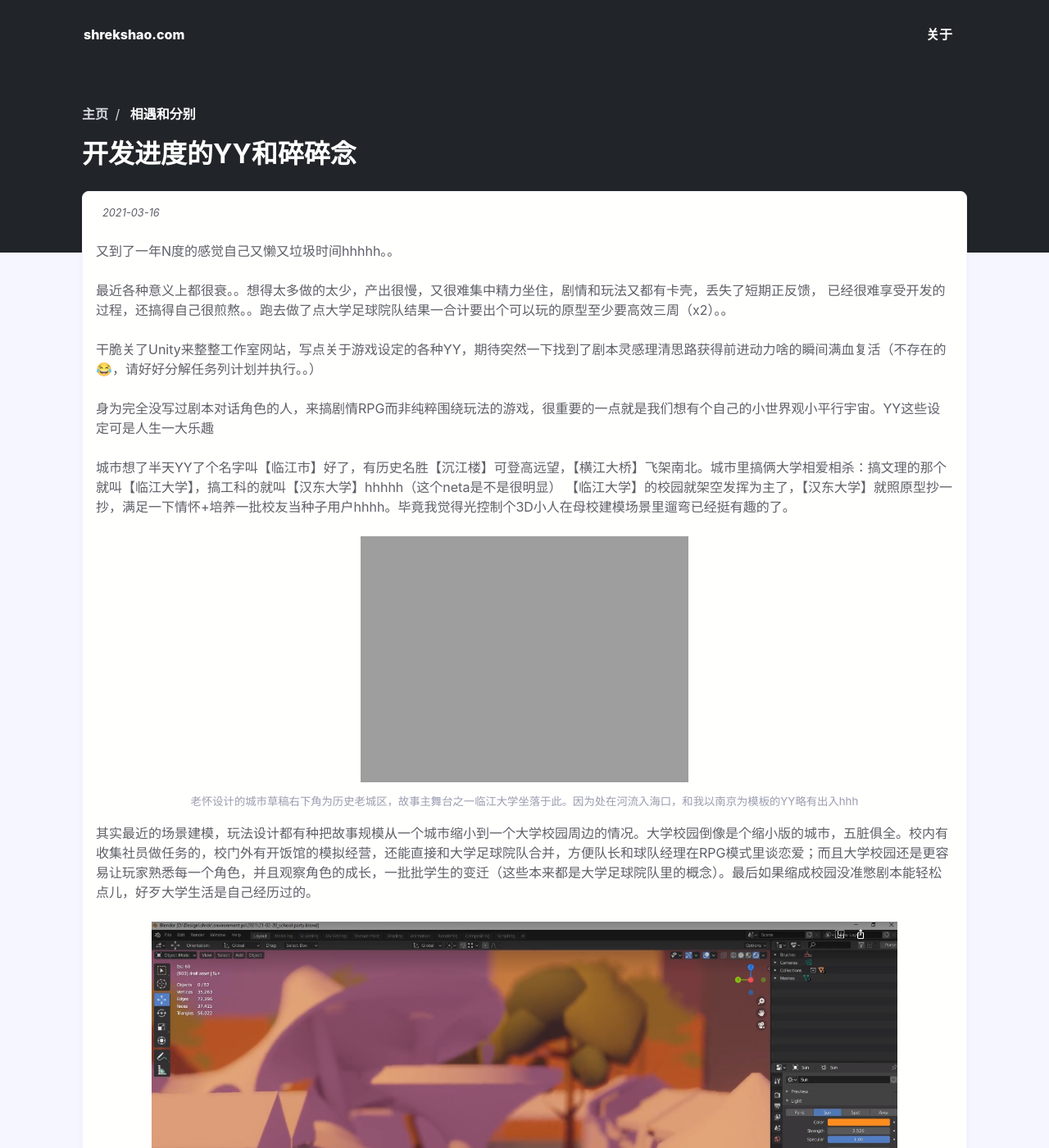
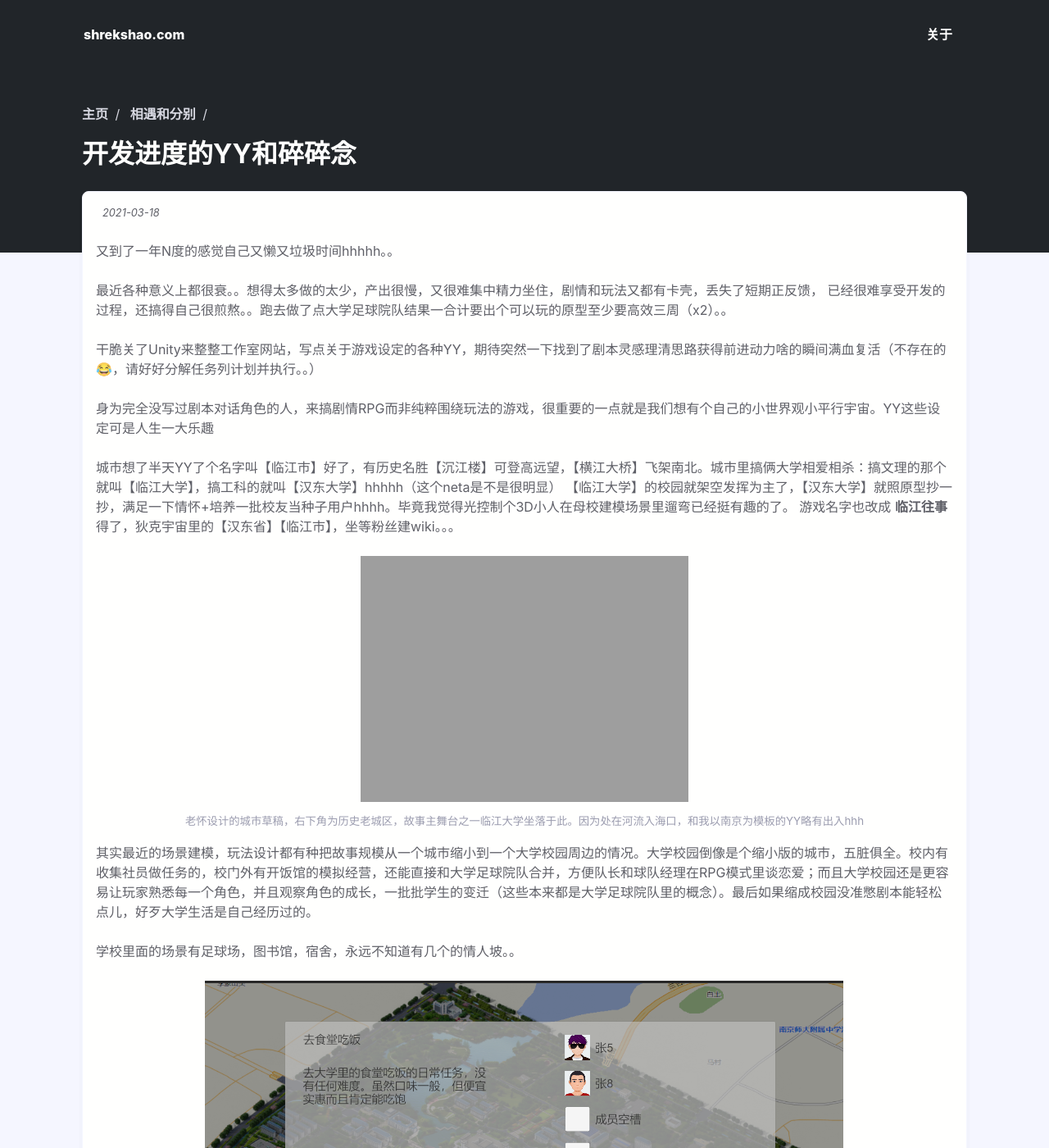
Before and after one commit to shrekshao/studio, a Jekyll site: the page built from _posts/encounter/2021-03-18-blog01.md, in a window 1280 px wide and 1400 px high. Shown: the whole window at 82% size. Built offline with Jekyll 4.4.1, drawn with Linux system fonts in a browser that asks for light colours; nearby versions of some CDN libraries; some of the changed text lies outside the part shown.

Commit message:
some content update

```diff
--- a/_layouts/post.html
+++ b/_layouts/post.html
@@ -22,6 +22,8 @@
             </li>
             <li class="breadcrumb-item">
               <a href="{{ page_cat | absolute_url }}">{{ game_name }}</a>
+            </li>
+            <li class="breadcrumb-item">
             </li>
           </ul>
           <h2 class="text-light text-bold">{{ page.title }}</h2>
--- a/_posts/encounter/2021-03-16-blog01.md
+++ b/_posts/encounter/2021-03-18-blog01.md
@@ -18,14 +18,30 @@
 
 城市想了半天YY了个名字叫【临江市】好了，有历史名胜【沉江楼】可登高远望，【横江大桥】飞架南北。城市里搞俩大学相爱相杀：搞文理的那个就叫【临江大学】，搞工科的就叫【汉东大学】hhhhh（这个neta是不是很明显）
 【临江大学】的校园就架空发挥为主了，【汉东大学】就照原型抄一抄，满足一下情怀+培养一批校友当种子用户hhhh。毕竟我觉得光控制个3D小人在母校建模场景里遛弯已经挺有趣的了。
+游戏名字也改成 **临江往事** 得了，狄克宇宙里的【汉东省】【临江市】，坐等粉丝建wiki。。。
 
-{% include imgdesc.html url="assets/blog/city-view.png" description="老怀设计的城市草稿右下角为历史老城区，故事主舞台之一临江大学坐落于此。因为处在河流入海口，和我以南京为模板的YY略有出入hhh" %}
+{% include imgdesc.html url="assets/blog/city-view.png" description="老怀设计的城市草稿，右下角为历史老城区，故事主舞台之一临江大学坐落于此。因为处在河流入海口，和我以南京为模板的YY略有出入hhh" %}
 
 其实最近的场景建模，玩法设计都有种把故事规模从一个城市缩小到一个大学校园周边的情况。大学校园倒像是个缩小版的城市，五脏俱全。校内有收集社员做任务的，校门外有开饭馆的模拟经营，还能直接和大学足球院队合并，方便队长和球队经理在RPG模式里谈恋爱；而且大学校园还是更容易让玩家熟悉每一个角色，并且观察角色的成长，一批批学生的变迁（这些本来都是大学足球院队里的概念）。最后如果缩成校园没准憋剧本能轻松点儿，好歹大学生活是自己经历过的。
 
-{% include imgdesc.html url="assets/blog/shetuan.jpg" description="给抽象任务系统安排的社团招新场景" %}
+学校里面的场景有足球场，图书馆，宿舍，永远不知道有几个的情人坡。。
 
 {% include imgdesc.html url="assets/blog/task-system.png" description="临时凑数的抽象任务系统（背景图片是汉东大学九头龙校区hhhh）" %}
+
+社团的抽象任务系统，是在（满意的）剧本死活没有的情况下指望弄个玩法来推动开发搞得。像收集神奇宝贝一般招募更多的社员，每个社员的能力并没有直接数值显示，而是以bulletpoint的形式在不断派出做任务的过程中慢慢显露出来。比如：
+
+> 狄克
+  * 似乎总是三分钟热度
+  * 比起做出结果更擅长YY
+  * 在10次长期任务中有9次失败
+  * 和女生一起行动总是搞砸
+
+
+哈哈哈
+
+不知道galgame组都是怎么写对话的。看着社团招新广场的场景，我觉得要是能有段不太糟糕的对话照着实现该多好。。
+
+{% include imgdesc.html url="assets/blog/shetuan.jpg" description="给抽象任务系统安排的社团招新场景" %}
 
 {% include imgdesc.html url="assets/blog/library.png" description="图书馆（一看就是犀牛）" %}
 
```
Also changed, not shown: _posts/college-soccer/2021-03-19-blog01.md (added, +16 -0 lines), 1 other file.
